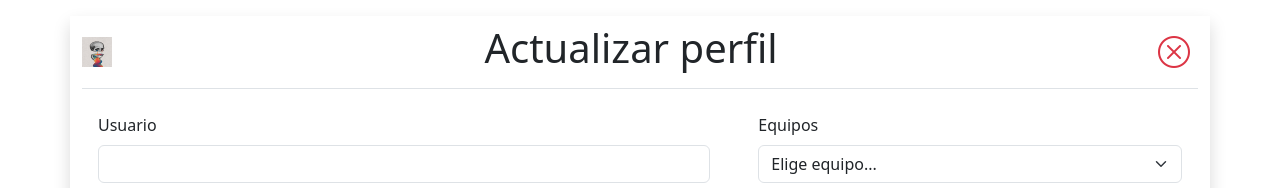
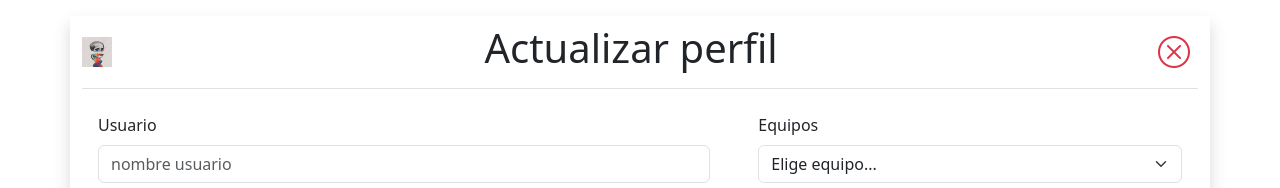
Before and after one commit to CAMC1997/Grupo11-Proyecto, a plain HTML site: page changePlayerProfile.html in a window 1280 px wide. Shown: the top 188 px of the page. Drawn offline with nearby package versions, Linux system fonts and the light colour scheme.

Commit message:
cambio final

```diff
--- a/changePlayerProfile.html
+++ b/changePlayerProfile.html
@@ -26,7 +26,7 @@
             <div class="col-md-7 p-lg-4">
                 <div >
                     <label for="inputUser" class="form-label">Usuario</label>
-                    <input type="text" class="form-control" id="inputUser">
+                    <input type="text" class="form-control" id="inputUser" placeholder="nombre usuario">
                 </div>
                 <div class="col-12 mb-3">
                     <label for="inputName" class="form-label">Nombre</label>
```
Also changed, not shown: playerProfile.html (+1 -1 lines).
